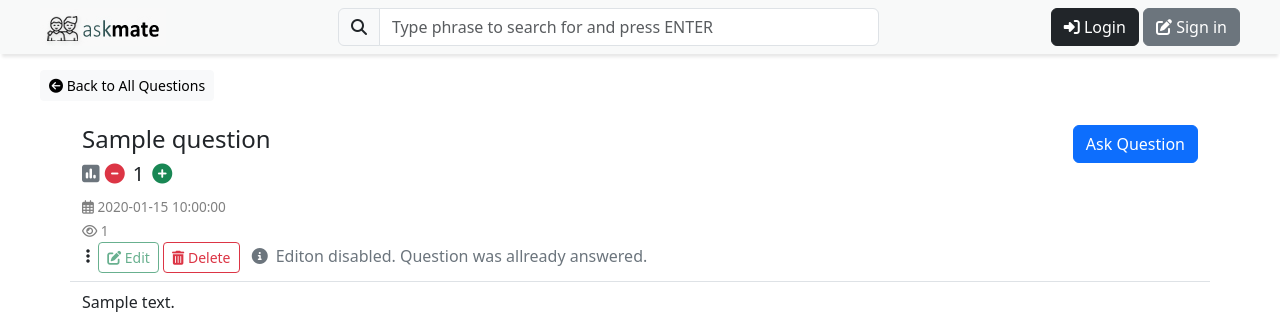
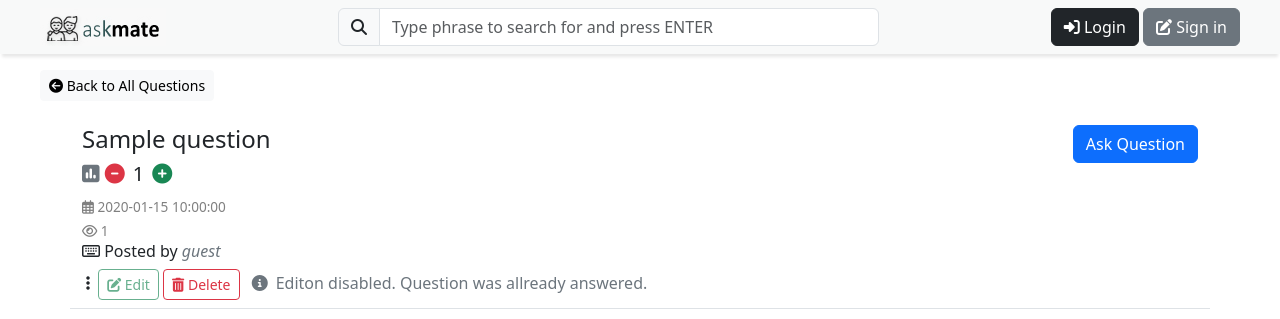
Before and after one commit to RadekRo/ask-mate-sprint-3, a Flask app: template templates/question.html in a window 1280 px wide. Shown: the top 319 px of the page. Run offline with Flask 2, Linux system fonts and the light colour scheme; the template is opened without the code that fills it: most values are stand-ins (such as "Sample title", 1, 10 or a date in 2020); some libraries are stand-ins or nearby versions.

Commit message:
Added author's name to question display

```diff
--- a/data_handler.py
+++ b/data_handler.py
@@ -184,7 +184,8 @@ def get_all_question_tags(cursor):
 @database.connection_handler
 def get_question(cursor, id):
     query = """
-        SELECT id, submission_time, view_number, vote_number, title, message, image, author
+        SELECT id, submission_time, view_number, vote_number, title, message, image, author,
+        (SELECT login FROM users WHERE id = question.author) as author_name
         FROM question
         WHERE id = %(id)s
        """
--- a/templates/question.html
+++ b/templates/question.html
@@ -11,7 +11,7 @@ class="container">
         <span class="questions-list-header">
             <h4>{{question.title}}</h4>
             <h5><i class="fa-sharp fa-solid fa-square-poll-vertical text-secondary"></i> <a href="{{ url_for('question_vote_substract', id=question.id)}}"><i class="fa-solid fa-circle-minus text-danger"></i></a><span class="px-2">{{question.vote_number}}</span><a href="{{ url_for('question_vote_add', id=question.id)}}"><i class="fa-solid fa-circle-plus text-success"></i></a></h5>
-            <h7><i class="fa-regular fa-calendar-days"></i> {{question.submission_time}} <br/><i class="fa-regular fa-eye"></i> {{question.view_number}}</h7>
+            <h7><i class="fa-regular fa-calendar-days"></i> {{question.submission_time}} <br/><i class="fa-regular fa-eye"></i> {{question.view_number}}</h7><span><h6><i class="fa-regular fa-keyboard"></i> Posted by {% if question.author > 0 %}<i class="fa-solid fa-user"></i> <i>{{ question.author_name }}</i>{% else %} <i class="text-secondary">guest</i>{% endif %}</h6></span>
         </span>
         <form action="/ask-question">
             <span>
```
